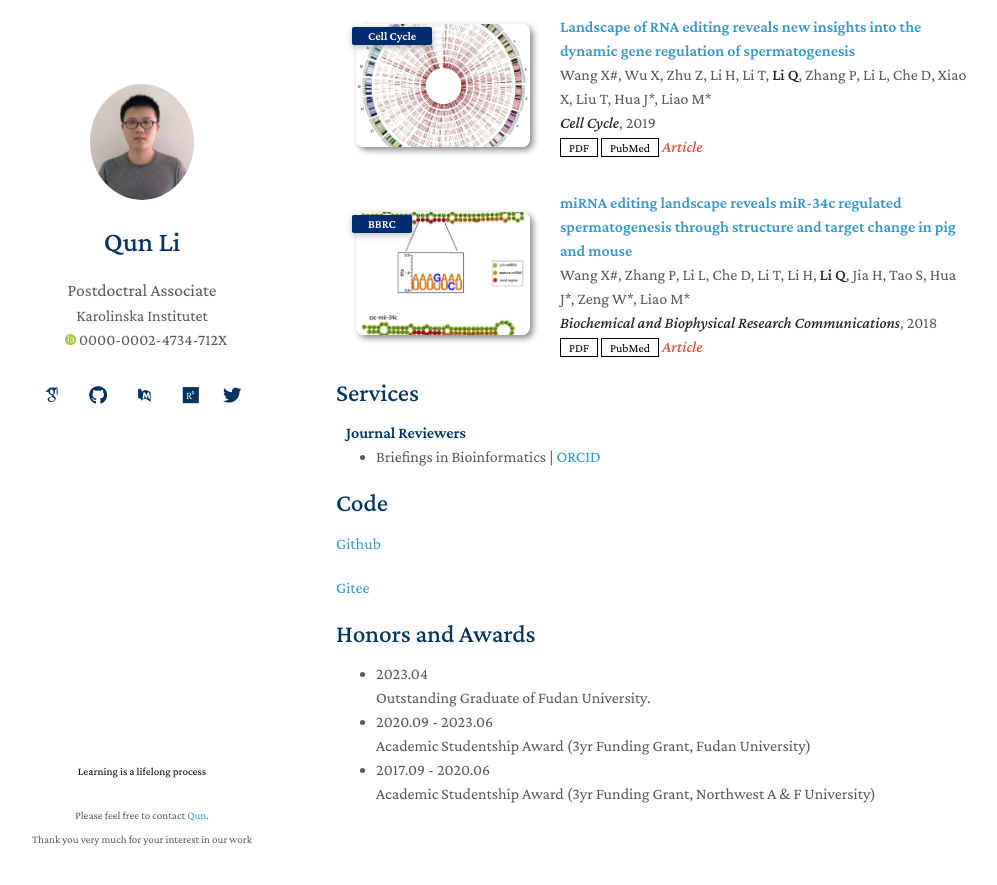
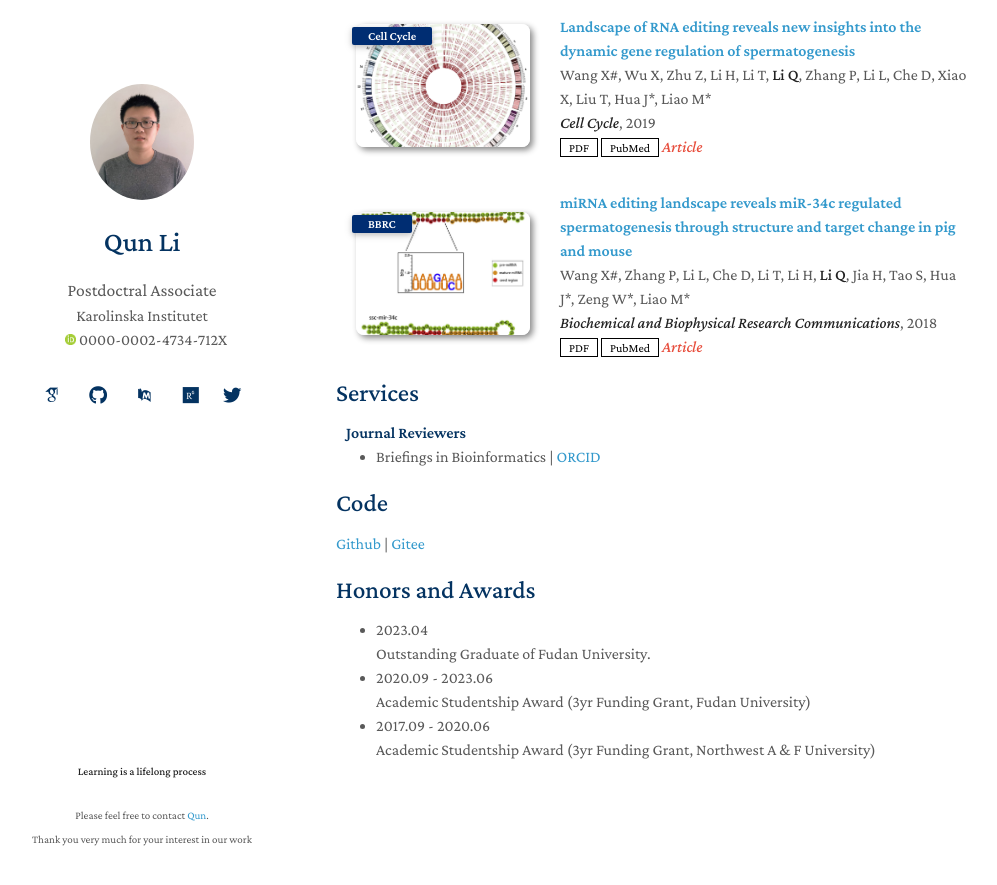
Before and after one commit to liqunbio/liqunbio.github.io, a Jekyll site: the page built from index.md, in a window 1280 px wide and 900 px high, scrolled down 3504 px. Shown: the top 885 px of the window, without its empty margins (134-1131 px from the left). Built offline with Jekyll 4.4.1, drawn with Linux system fonts in a browser that asks for light colours; some web fonts are replaced; comment, search, counter and statistics services are not loaded; our own code applies the rules of GitHub Pages for plain Markdown files; after the commit the page ends 4360 px from its top, so only the background shows below that.

```diff
--- a/index.md
+++ b/index.md
@@ -39,9 +39,7 @@ Born in China 🐣🐣
 {% include_relative _includes/services.md %}
 
 ## Code
-[Github](https://github.com/QunATCG)
-
-[Gitee](https://gitee.com/qunatcg)
+[Github](https://github.com/QunATCG) | [Gitee](https://gitee.com/qunatcg)
 
 ## Honors and Awards
 - 2023.04 <br>
```
